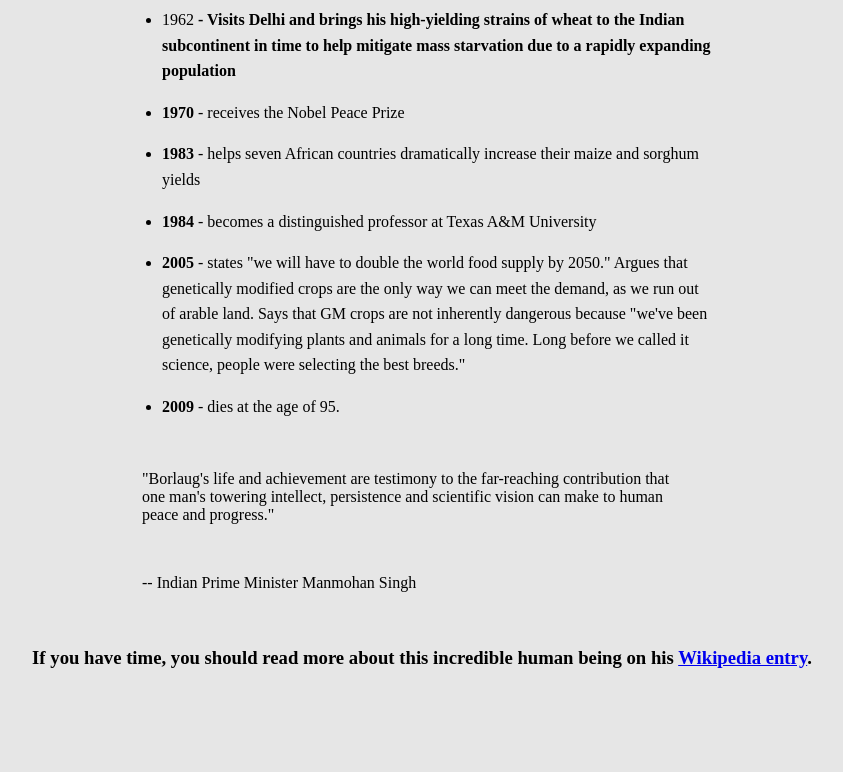
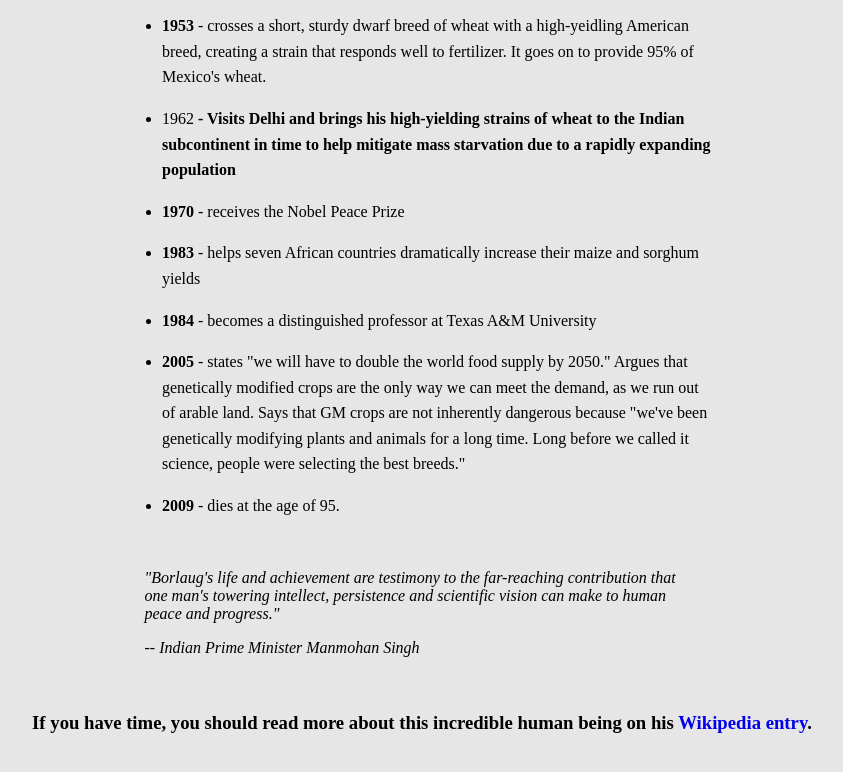
Before and after one commit to Imjopress/Tribute-page-1, a plain HTML site: page index.html in a window 1280 px wide. Shown: the part 1562-2334 px from the top of the page, without its empty margins (223-1066 px from the left). Before the commit the page ends 2244 px from the top, so only its background shows below. Drawn offline with Linux system fonts and the light colour scheme; a web font is replaced by a local one.

Commit message:
Some extra features added

```diff
--- a/index.html
+++ b/index.html
@@ -6,9 +6,10 @@
      <meta name="description" content="Dr. Norman Borlaug tibute page"/>
      <meta mame="viewport" content="width = device-width, initial-scale=1.0"/>
      <link rel="stylesheet" type="text/css" href="style.css" />
+     <link href="https://fonts.googleapis.com/css2?family=Roboto:wght@500&family=STIX+Two+Math&display=swap" rel="stylesheet">
    </head>
 
-  <body id="main">
+  <body>
     <header id="header">
         <h1>Dr. Norman Borlaug</h1>
     </header>
@@ -17,13 +18,13 @@
 
     <figure id="figure">
 
-        <img id="img" src="./main-image.jpg"
-        alt="Dr. Norman Borlaug seen standing in Mexican wheat field with a group of biologists">
+        <img id="photo" src="./main-image.jpg"
+        alt="Missing">
 
-        <figurcaption id="caption">
+        <figcaption id="caption">
             Dr. Norman Borlaug, third from the left, trains biologists in Mexico on how to increase
             wheat yields - part of his life-long war on hunger.
-        </figurcaption>
+        </figcaption>
 
     </figure>
 
@@ -92,20 +93,22 @@
 
             </ul>
 
-        <p class="text-2">"Borlaug's life and achievement are testimony to the far-reaching contribution that
-             one man's towering intellect, persistence and scientific vision can make to human
-              peace and progress."</p>
-
-        <p class="text-2">-- Indian Prime Minister Manmohan Singh</p>
+            <blockquote
+            cite="http://news.rediff.com/report/2009/sep/14/pm-pays-tribute-to-father-of-green-revolution-borlaug.htm"
+          >
+            <p>
+              "Borlaug's life and achievement are testimony to the far-reaching
+              contribution that one man's towering intellect, persistence and
+              scientific vision can make to human peace and progress."
+            </p>
+            <cite>-- Indian Prime Minister Manmohan Singh</cite>
+            </blockquote>
 
         <h3>If you have time, you should read more about this incredible
-            human being on his <a href="#">Wikipedia entry</a>.</h3>
-
-
-
-
-
-
+            human being on his <a
+             href="https://en.wikipedia.org/wiki/Norman_Borlaug"
+             target="_blank"
+             >Wikipedia entry</a>.</h3>
 
 
     </section>
--- a/style.css
+++ b/style.css
@@ -1,16 +1,18 @@
 
-#main {
+body {
     background-color: rgb(230, 230, 230);
-
+    text-align: center;
+    font-family: 'STIX Two Math', serif;
 }
 
 #header{
     text-align: center;
     padding-top: 30px;
-
 }
 
-
+a {
+    text-decoration: none;
+}
 
 
 #text-1 {
@@ -22,10 +24,11 @@
 #figure{
     background-color: white;
     margin: 5px;
+    padding: 10px;
 }
 
 
-#img {
+#photo {
     display: block;
     margin-left: auto;
     margin-right: auto;
@@ -34,14 +37,13 @@
 #caption {
     margin: 15px 0 5px 0;
     text-align: center;
-    max-width: 550px;
 
 }
 
 h3 {
     text-align: center;
     padding: 5px;
-    margin: 5px 0 5px 10px;
+    margin: 40px 0 40px 10px;
 }
 
 ul {
@@ -61,3 +63,12 @@ li {
     max-width: 550px;
 
 }
+
+
+
+blockquote {
+    font-style: italic;
+    max-width: 545px;
+    margin: 0 auto 50px auto;
+    text-align: left;
+  }
```
